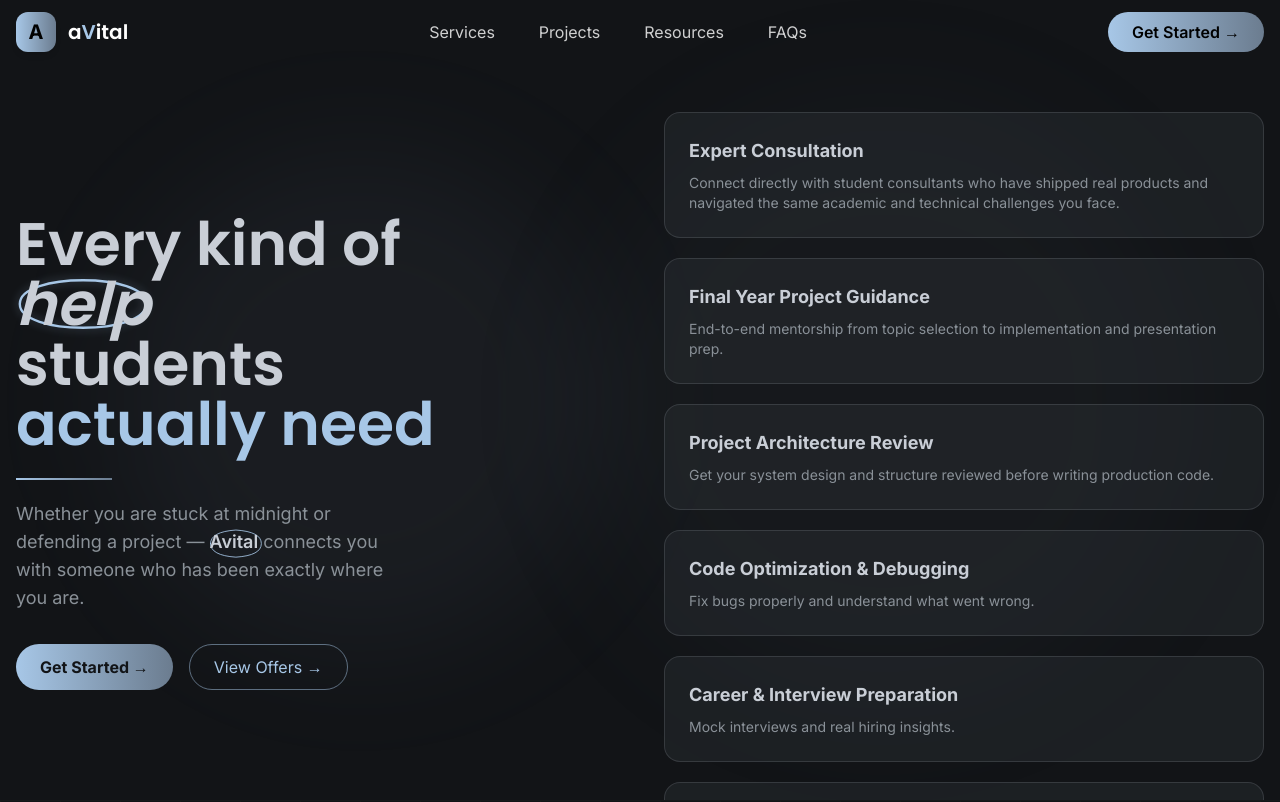
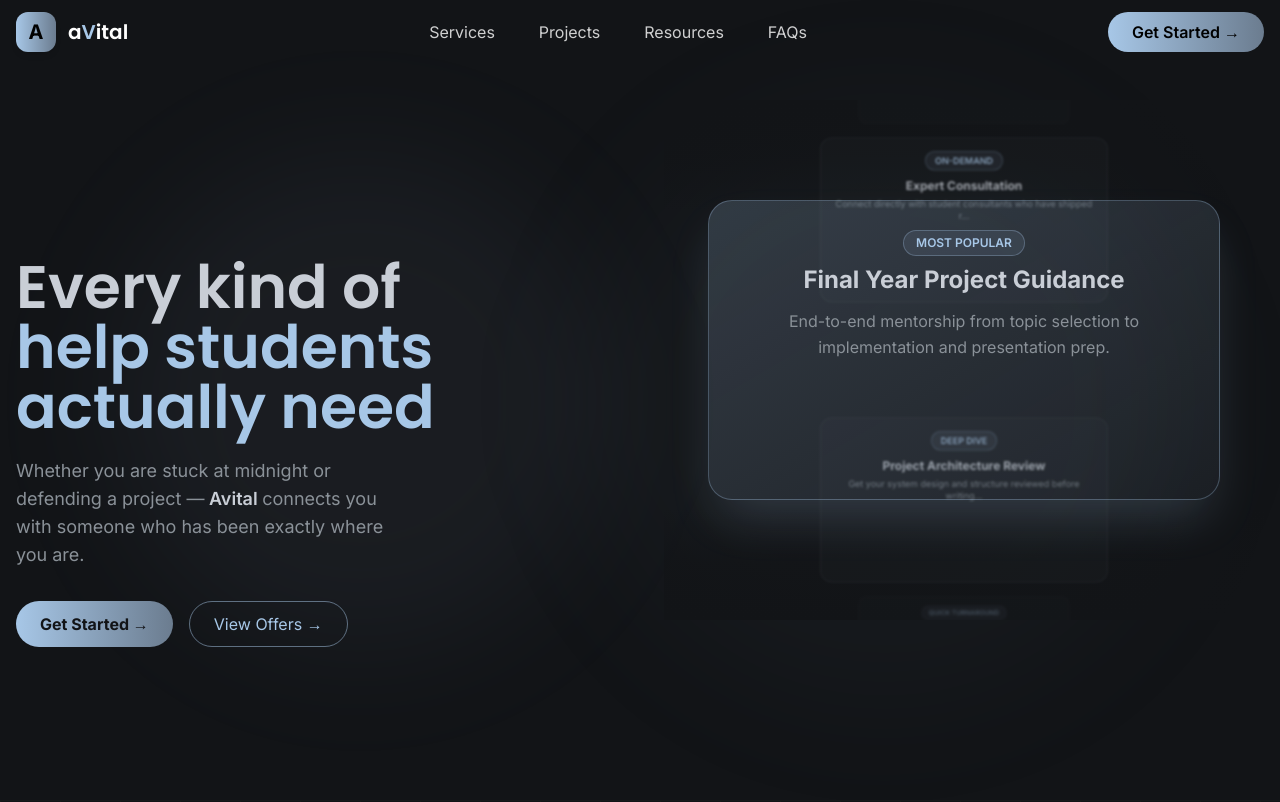
Before and after one commit to abraham-heuy/avital, a React (Vite) app: page /main in a window 1280 px wide. Shown: the top 802 px of the page. Built offline with nearby package versions, Linux system fonts and the light colour scheme.

Commit message:
New carousel in the hero section!

```diff
--- a/src/components/Hero.tsx
+++ b/src/components/Hero.tsx
@@ -1,11 +1,28 @@
 import { motion } from 'framer-motion'
-import { useRef, useEffect } from 'react'
+import { useRef, useEffect, useState } from 'react'
 import { useInView } from 'react-intersection-observer'
 
 export const Hero = () => {
   const sectionRef = useRef<HTMLElement>(null)
   const rightColRef = useRef<HTMLDivElement>(null)
-  const [headerRef, headerInView] = useInView({ triggerOnce: true, threshold: 0.1 })
+
+  const [headerRef, headerInView] = useInView({
+    triggerOnce: true,
+    threshold: 0.1,
+  })
+
+  const [currentIndex, setCurrentIndex] = useState(0)
+  const [isHovering, setIsHovering] = useState(false)
+  const [isMobile, setIsMobile] = useState(false)
+
+  useEffect(() => {
+    const handleResize = () => {
+      setIsMobile(window.innerWidth < 640)
+    }
+    handleResize()
+    window.addEventListener('resize', handleResize)
+    return () => window.removeEventListener('resize', handleResize)
+  }, [])
 
   const scrollToContact = () => {
     document.getElementById('contact')?.scrollIntoView({ behavior: 'smooth' })
@@ -14,28 +31,6 @@ export const Hero = () => {
   const scrollToProjects = () => {
     document.getElementById('projects')?.scrollIntoView({ behavior: 'smooth' })
   }
-
-  useEffect(() => {
-    const rightCol = rightColRef.current
-    if (!rightCol) return
-
-    const handleWheel = (e: WheelEvent) => {
-      if (window.innerWidth < 1024) return
-
-      const { scrollTop, scrollHeight, clientHeight } = rightCol
-      const atTop = scrollTop === 0
-      const atBottom = scrollTop + clientHeight >= scrollHeight - 1
-
-      if (atTop && e.deltaY < 0) return
-      if (atBottom && e.deltaY > 0) return
-
-      e.preventDefault()
-      rightCol.scrollTop += e.deltaY
-    }
-
-    rightCol.addEventListener('wheel', handleWheel, { passive: false })
-    return () => rightCol.removeEventListener('wheel', handleWheel)
-  }, [])
 
   const descriptions = [
     {
@@ -70,6 +65,14 @@ export const Hero = () => {
     },
   ]
 
+  useEffect(() => {
+    if (isHovering) return
+    const interval = setInterval(() => {
+      setCurrentIndex((prev) => prev + 1)
+    }, 4000)
+    return () => clearInterval(interval)
+  }, [isHovering])
+
   return (
     <section id="home" ref={sectionRef} className="relative bg-rb-black overflow-hidden">
 
@@ -89,102 +92,35 @@ export const Hero = () => {
         />
       </div>
 
-      {/* Content */}
       <div className="relative z-10 container mx-auto px-4">
         <div className="flex flex-col lg:flex-row gap-12">
 
-          {/* LEFT COLUMN */}
+          {/* LEFT */}
           <div
             ref={headerRef}
             className="lg:w-1/2 lg:sticky lg:top-24 lg:h-screen flex flex-col justify-center pt-28 pb-8"
           >
-            {/* HEADLINE */}
             <motion.h1
               initial={{ opacity: 0, y: 30 }}
               animate={headerInView ? { opacity: 1, y: 0 } : {}}
               transition={{ duration: 0.7 }}
               className="text-4xl sm:text-5xl lg:text-6xl font-display font-bold leading-tight mt-6"
             >
-              <span className="text-rb-silver">Every kind of</span>
-              <br />
-
-              {/* HELP — HAND-DRAWN CIRCLE */}
-              <span className="relative inline-block">
-                <span className="text-rb-silver italic relative z-10">help</span>
-
-                <motion.svg
-                  className="absolute -inset-3 w-[calc(100%+1.5rem)] h-[calc(100%+1.5rem)] pointer-events-none"
-                  viewBox="0 0 200 100"
-                  initial={{ opacity: 0 }}
-                  animate={headerInView ? { opacity: 1 } : {}}
-                >
-                  <motion.path
-                    d="M20,50 C20,10 180,10 180,50 C180,90 20,90 20,50 Z"
-                    fill="none"
-                    stroke="#A7C7E7"
-                    strokeWidth="3"
-                    strokeLinecap="round"
-                    style={{ filter: 'drop-shadow(0 0 6px rgba(167,199,231,0.4))' }}
-                    initial={{ pathLength: 0 }}
-                    animate={headerInView ? { pathLength: 1 } : {}}
-                    transition={{ duration: 1.4, ease: 'easeInOut', delay: 0.3 }}
-                  />
-                </motion.svg>
-              </span>
-
-              <br />
-              <span className="text-rb-silver">students</span>
-              <br />
-              <span className="text-rb-blue">actually need</span>
+              <span className="text-rb-silver">Every kind of</span><br />
+              <span className="text-rb-blue">help students actually need</span>
             </motion.h1>
 
-            {/* Divider */}
-            <motion.div
-              initial={{ scaleX: 0 }}
-              animate={headerInView ? { scaleX: 1 } : {}}
-              transition={{ delay: 0.4 }}
-              className="w-24 h-0.5 bg-gradient-to-r from-rb-blue to-rb-steel mt-6 origin-left"
-            />
-
-            {/* SUBTEXT */}
             <motion.p
               initial={{ opacity: 0, y: 20 }}
               animate={headerInView ? { opacity: 1, y: 0 } : {}}
-              transition={{ delay: 0.3 }}
-              className="text-rb-gray mt-5 text-base sm:text-lg leading-relaxed max-w-sm"
+              className="text-rb-gray mt-5 text-base sm:text-lg max-w-sm"
             >
-              Whether you are stuck at midnight or defending a project —{' '}
-
-              {/* AVITAL — SIGNATURE CIRCLE */}
-              <span className="relative inline-block">
-                <span className="text-rb-silver font-semibold relative z-10">
-                  Avital
-                </span>
-
-                <motion.svg
-                  className="absolute -inset-2 w-[calc(100%+1.2rem)] h-[calc(100%+1.2rem)] pointer-events-none"
-                  viewBox="0 0 200 100"
-                  initial={{ opacity: 0 }}
-                  animate={headerInView ? { opacity: 1 } : {}}
-                >
-                  <motion.path
-                    d="M25,50 Q25,15 100,10 Q175,15 175,50 Q175,85 100,90 Q25,85 25,50 Z"
-                    fill="none"
-                    stroke="#A7C7E7"
-                    strokeWidth="2.5"
-                    strokeLinecap="round"
-                    initial={{ pathLength: 0 }}
-                    animate={headerInView ? { pathLength: 1 } : {}}
-                    transition={{ duration: 1.2, ease: 'easeInOut', delay: 0.5 }}
-                  />
-                </motion.svg>
-              </span>
-
-              {' '}connects you with someone who has been exactly where you are.
+              Whether you are stuck at midnight or defending a project —
+              <span className="text-rb-silver font-semibold"> Avital </span>
+              connects you with someone who has been exactly where you are.
             </motion.p>
 
-            {/* CTA Buttons */}
-            <motion.div className="flex gap-4 mt-8">
+            <div className="flex gap-4 mt-8">
               <button
                 onClick={scrollToContact}
                 className="px-6 py-2.5 bg-gradient-to-r from-rb-blue to-rb-steel text-rb-black font-bold rounded-full hover:scale-105 transition"
@@ -197,28 +133,107 @@ export const Hero = () => {
               >
                 View Offers →
               </button>
-            </motion.div>
-
+            </div>
           </div>
 
-          {/* RIGHT COLUMN - Scrollable with NO VISIBLE SCROLLBAR */}
+          {/* RIGHT */}
           <div
             ref={rightColRef}
-            className="lg:w-1/2 lg:h-screen lg:overflow-y-auto pt-0 lg:pt-28 pb-20 hide-scrollbar"
+            className="lg:w-1/2 lg:h-screen flex flex-col justify-center pb-20"
+            onMouseEnter={() => setIsHovering(true)}
+            onMouseLeave={() => setIsHovering(false)}
           >
-            <div className="space-y-5">
-              {descriptions.map((item, index) => (
-                <motion.div
-                  key={item.title}
-                  initial={{ opacity: 0, x: 50 }}
-                  whileInView={{ opacity: 1, x: 0 }}
-                  transition={{ delay: index * 0.08 }}
-                  className="p-6 rounded-2xl bg-rb-dark/40 border border-rb-silver/15"
-                >
-                  <h3 className="text-lg font-bold text-rb-silver">{item.title}</h3>
-                  <p className="text-rb-gray text-sm mt-2">{item.content}</p>
-                </motion.div>
-              ))}
+            <div className="relative h-[420px] sm:h-[520px] flex items-center justify-center overflow-hidden isolate">
+
+              {descriptions.map((item, i) => {
+                const length = descriptions.length
+                let position = i - (currentIndex % length)
+
+                if (position > length / 2) position -= length
+                if (position < -length / 2) position += length
+
+                const baseSpacing = isMobile ? 110 : 140
+                const y = position * baseSpacing
+                const yAdjusted = position === 0 ? y - 10 : y
+
+                const scale =
+                  position === 0
+                    ? 1
+                    : Math.abs(position) === 1
+                    ? isMobile ? 0.9 : 0.75
+                    : Math.abs(position) === 2
+                    ? 0.55
+                    : 0.4
+
+                const opacity =
+                  position === 0
+                    ? 1
+                    : Math.abs(position) === 1
+                    ? 0.75
+                    : Math.abs(position) === 2
+                    ? 0.35
+                    : 0
+
+                const height =
+                  position === 0
+                    ? (isMobile ? 260 : 300)
+                    : Math.abs(position) === 1
+                    ? (isMobile ? 200 : 220)
+                    : 160
+
+                const zIndex = position === 0 ? 50 : 20 - Math.abs(position)
+
+                return (
+                  <motion.div
+                    key={i}
+                    animate={{ y: yAdjusted, scale, opacity, height }}
+                    transition={{
+                      duration: 1,
+                      ease: [0.16, 1, 0.3, 1],
+                      height: { duration: 0.9 },
+                    }}
+                    style={{
+                      zIndex,
+                      filter:
+                        position === 0
+                          ? 'blur(0px)'
+                          : `blur(${Math.min(Math.abs(position) * 1.5, 4)}px)`,
+                    }}
+                    className={`absolute left-0 right-0 mx-auto border overflow-hidden ${
+                      position === 0
+                        ? 'w-full max-w-lg rounded-3xl bg-gradient-to-br from-rb-blue/20 to-rb-steel/10 border-rb-blue/30 shadow-2xl shadow-rb-blue/20'
+                        : 'w-[90%] max-w-sm rounded-2xl bg-rb-dark/20 border-rb-silver/10'
+                    }`}
+                  >
+                    <div className={`text-center ${position === 0 ? 'px-6 py-7' : 'px-4 py-4'}`}>
+
+                      <span className="inline-block px-3 py-1 rounded-full border border-rb-blue/30 bg-rb-blue/10 text-rb-blue text-xs font-semibold uppercase mb-2">
+                        {item.tag}
+                      </span>
+
+                      <h3 className={`font-bold text-rb-silver ${
+                        position === 0 ? 'text-2xl mb-3' : 'text-base mb-1'
+                      }`}>
+                        {item.title}
+                      </h3>
+
+                      <p className={`text-rb-gray ${
+                        position === 0 ? 'text-base leading-relaxed' : 'text-xs'
+                      }`}>
+                        {position === 0
+                          ? item.content
+                          : item.content.substring(0, 60) + '...'}
+                      </p>
+
+                    </div>
+                  </motion.div>
+                )
+              })}
+
+              {/* gradients */}
+              <div className="absolute top-0 w-full h-28 bg-gradient-to-b from-rb-black via-rb-black/80 to-transparent pointer-events-none" />
+              <div className="absolute bottom-0 w-full h-28 bg-gradient-to-t from-rb-black via-rb-black/80 to-transparent pointer-events-none" />
+
             </div>
           </div>
 
```
